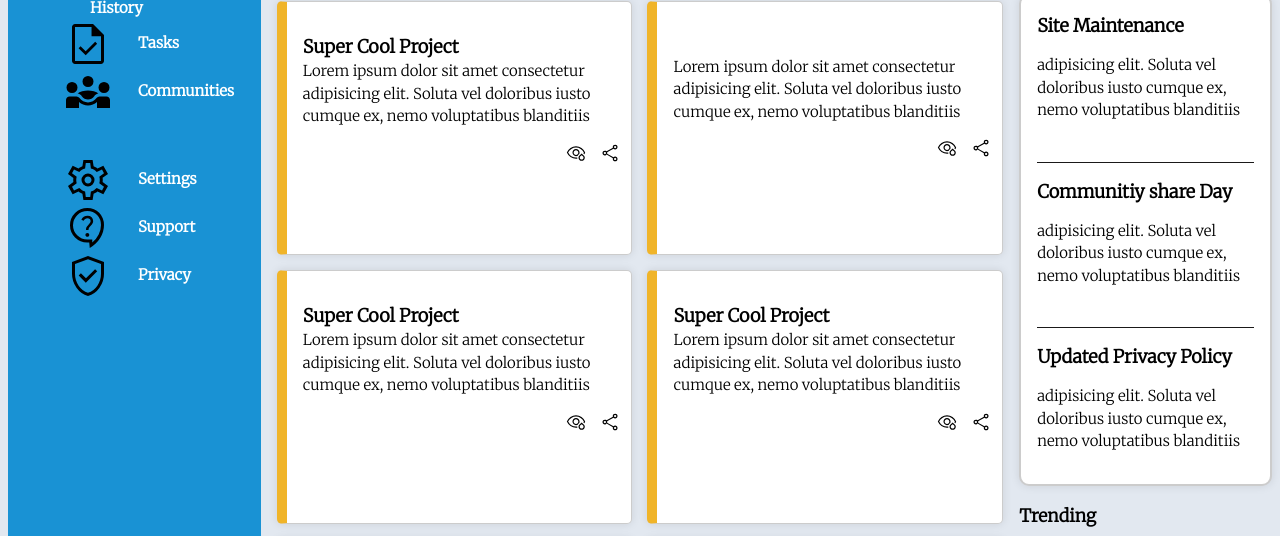
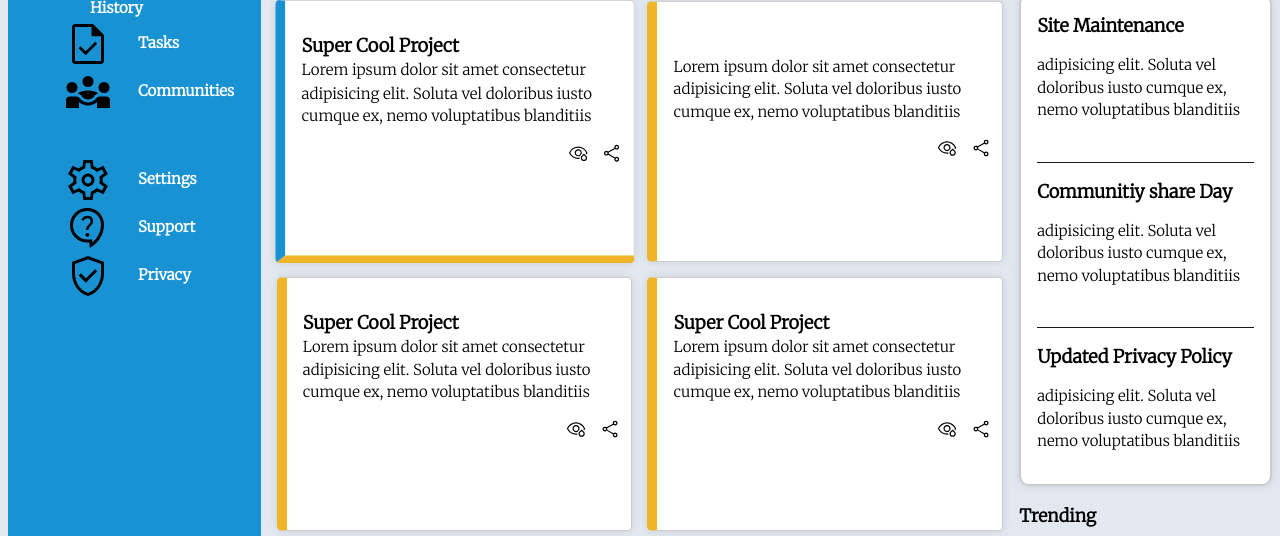
Before and after one commit to touredri/Dashboar, a plain HTML site: page index.html in a window 1280 px wide. In both pictures the pointer is over the element 454 px from the left and 385 px from the top of the page. Shown: the part 257-793 px from the top of the page. Drawn offline with Linux system fonts and the light colour scheme.

Commit message:
add animation

```diff
--- a/style.css
+++ b/style.css
@@ -117,6 +117,17 @@ article h2 {
   min-height: 220px;
 }
 
+.card:hover {
+    border-left: 10px solid #1992d4;
+    border-bottom: 8px solid #f0b429;
+    transform: scale(1.01);
+}
+
+a:hover {
+    text-decoration: underline;
+
+}
+
 .icone {
   position: relative;
   left: 250px;
```
